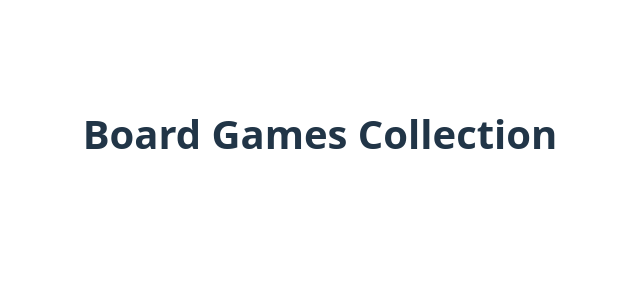
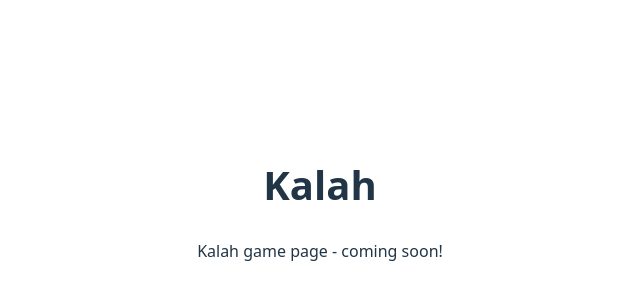
Before and after one commit to bykbaiev/games, a React (Vite) app: page /game/kalah in a window 1280 px wide. Shown: the part 192-492 px from the top of the page, without its empty margins (320-960 px from the left). Built offline with nearby package versions, Linux system fonts and the light colour scheme.

Commit message:
Add empty kalah game page

```diff
--- a/package.json
+++ b/package.json
@@ -11,7 +11,8 @@
   },
   "dependencies": {
     "react": "^19.1.1",
-    "react-dom": "^19.1.1"
+    "react-dom": "^19.1.1",
+    "react-router-dom": "^7.9.4"
   },
   "devDependencies": {
     "@eslint/js": "^9.36.0",
--- a/src/App.tsx
+++ b/src/App.tsx
@@ -1,17 +1,24 @@
-import GameList from './components/GameList';
+import { BrowserRouter, Routes, Route, Navigate } from 'react-router-dom';
+
+import { EntryPage } from '@/pages';
+import { KalahPage } from '@/pages/games/kalah';
 
 import './App.css';
 
 function App() {
   return (
-    <div className="app">
-      <header>
-        <h1>Board Games Collection</h1>
-      </header>
-      <main>
-        <GameList />
-      </main>
-    </div>
+    <BrowserRouter>
+      <div className="app">
+        <Routes>
+          <Route path="/" element={<EntryPage />} />
+          <Route
+            path="/games"
+            element={<Navigate to="/game/kalah" replace />}
+          />
+          <Route path="/game/kalah" element={<KalahPage />} />
+        </Routes>
+      </div>
+    </BrowserRouter>
   );
 }
 
--- a/src/components/GameList.tsx
+++ b/src/components/gameList/index.tsx
@@ -1,11 +1,13 @@
+import { useNavigate } from 'react-router-dom';
 import { games } from '@/data/games';
 
-import './GameList.css';
+import './gameList.css';
 
-function GameList() {
+export const GameList = () => {
+  const navigate = useNavigate();
+
   const handleGameClick = (gameId: string) => {
-    console.log(`Selected game: ${gameId}`);
-    // TODO: Navigate to game
+    navigate(`/game/${gameId}`);
   };
 
   return (
@@ -32,6 +34,4 @@ function GameList() {
       ))}
     </div>
   );
-}
-
-export default GameList;
+};
--- /dev/null
+++ b/src/pages/games/kalah.tsx
@@ -0,0 +1,13 @@
+export const KalahPage = () => {
+  return (
+    <div className="kalah-game">
+      <header>
+        <h1>Kalah</h1>
+      </header>
+      <main>
+        {/* Kalah game will be implemented here */}
+        <p>Kalah game page - coming soon!</p>
+      </main>
+    </div>
+  );
+};
--- /dev/null
+++ b/src/pages/index.tsx
@@ -0,0 +1,14 @@
+import { GameList } from '@/components/gameList';
+
+export const EntryPage = () => {
+  return (
+    <>
+      <header>
+        <h1>Board Games Collection</h1>
+      </header>
+      <main>
+        <GameList />
+      </main>
+    </>
+  );
+};
```
Also changed, not shown: src/components/gameList/gameList.css (renamed from src/components/GameList.css), 1 other file (tests, documents, lock files or other folders).
